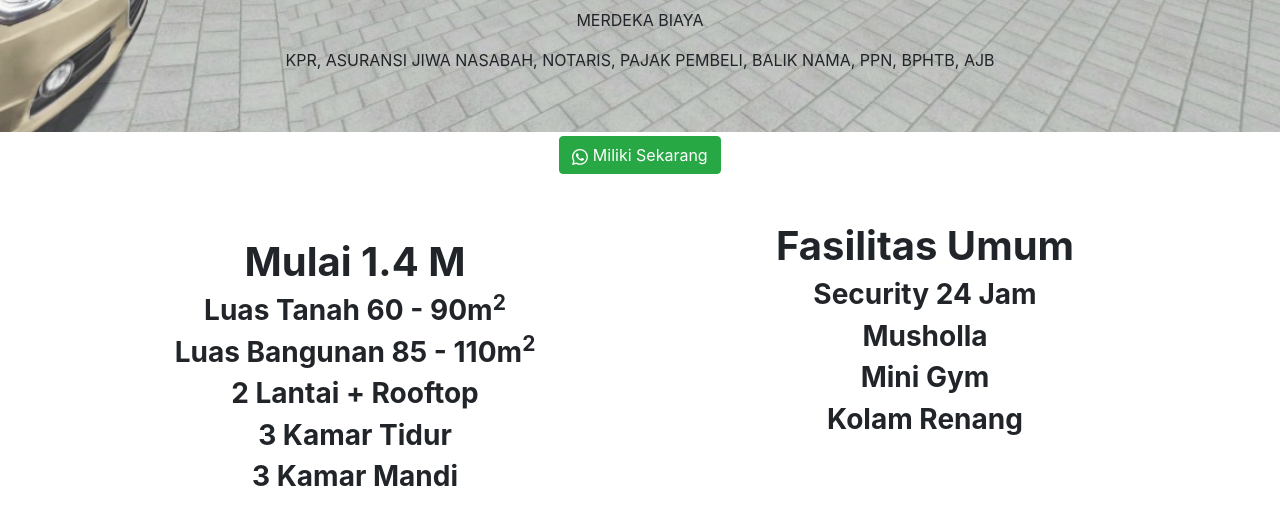
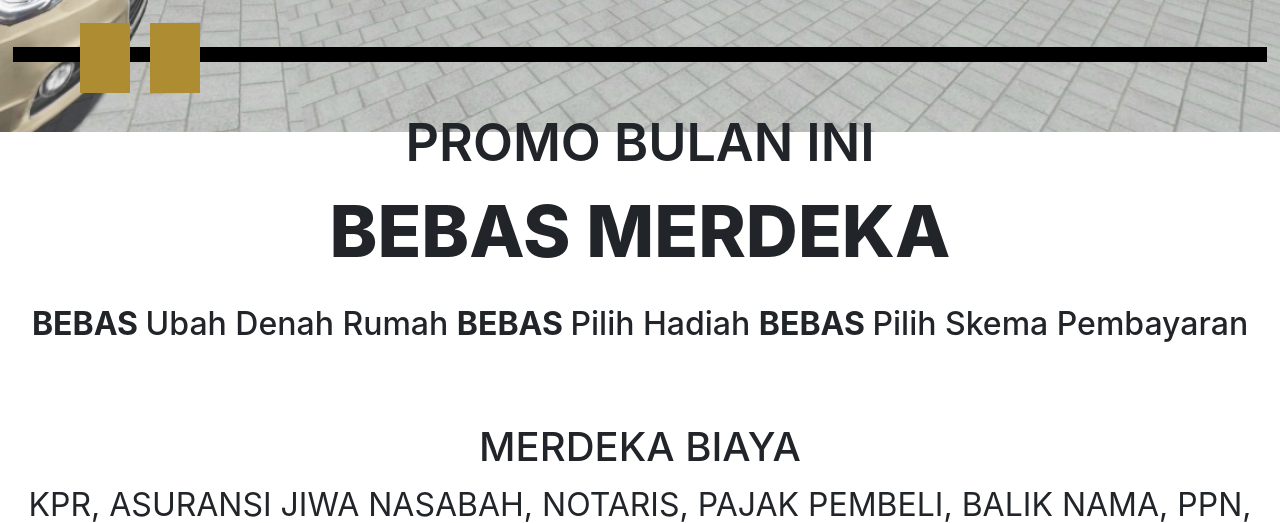
Before and after one commit to Fadil3/test-mb, a PHP site: page / in a window 1280 px wide. Shown: the part 668-1191 px from the top of the page. Run offline with PHP 8.4, Linux system fonts and the light colour scheme; some libraries are stand-ins or nearby versions.

Commit message:
Update style.css

```diff
--- a/style.css
+++ b/style.css
@@ -45,3 +45,332 @@ a:active {
   position: absolute;
   z-index: -1;
 }
+
+* {
+  box-sizing: border-box;
+}
+/* nav{
+    opacity: 0.3;
+} */
+.nav-link {
+  font-style: normal;
+  font-weight: 700;
+  font-size: 24px;
+  line-height: 28px;
+
+  color: #ffffff;
+}
+
+.section-headersatu {
+  background-image: url(assets/image/bg0.png);
+  /* padding-top: 250px;*/
+  min-height: 667px;
+  background-size: cover;
+}
+
+.text-1 {
+  font-style: normal;
+  font-weight: 400;
+  font-size: 64px;
+  /* line-height: 80px; */
+  /* identical to box height */
+
+  text-align: center;
+}
+
+.text-2 {
+  font-style: normal;
+  font-weight: 700;
+  font-size: 84px;
+  line-height: 103px;
+  text-align: center;
+}
+
+.text-3 {
+  font-style: normal;
+  font-weight: 400;
+  font-size: 34px;
+  line-height: 45px;
+  text-align: center;
+}
+
+.text-4 {
+  margin-top: 50px;
+  font-style: normal;
+  font-weight: 600;
+  font-size: 52px;
+  line-height: 61px;
+}
+
+.text-5 {
+  font-weight: 800;
+  font-size: 72px;
+  line-height: 84px;
+}
+
+.text-6 {
+  font-weight: 500;
+  font-size: 32px;
+  line-height: 38px;
+}
+.text-7 {
+  font-weight: 500;
+  font-size: 40px;
+  line-height: 47px;
+}
+
+.text-8 {
+  font-weight: 400;
+  font-size: 32px;
+  line-height: 38px;
+  text-align: center;
+}
+
+.section-headerdua {
+  min-height: 810px;
+}
+@media only screen and (min-width: 500px) {
+  .containertiga {
+    max-width: 100%;
+    padding: 0;
+  }
+}
+
+.content-headertiga1,
+.content-headertiga2 {
+  width: 60%;
+}
+
+.content-headertiga2 {
+  margin-top: 50%;
+}
+
+@media only screen and (max-width: 800px) {
+  .content-headertiga1,
+  .content-headertiga2 {
+    width: 80%;
+  }
+}
+
+@media only screen and (max-width: 1000px) {
+  .content-headertiga2 {
+    margin-top: 10%;
+  }
+}
+.section-headertiga {
+  /* background-image: url(assets/image/bg1.png); */
+  /* background-repeat: repeat-x; */
+  /* background-size: 40%; */
+  /* padding-top: 250px;*/
+  /* min-height: 1217px;  */
+  min-height: 720px;
+  /* background-size:cover;  */
+}
+
+.bg1-headertiga {
+  background-image: url(assets/image/bg1.png);
+  background-size: cover;
+}
+
+.bg2-headertiga {
+  background-image: url(assets/image/bg2.png);
+  background-size: cover;
+}
+
+.section-headerempat {
+  min-height: 720px;
+}
+
+.garis1 {
+  position: absolute;
+  height: 70px;
+  width: 50px;
+  background-color: #ad8c32;
+  left: 80px;
+}
+
+.garis2 {
+  position: absolute;
+  height: 70px;
+  width: 50px;
+  background-color: #ad8c32;
+  left: 150px;
+}
+
+.garis3 {
+  height: 15px;
+  /* width: 90%; */
+  margin-left: 1%;
+  margin-right: 1%;
+  background-color: black;
+}
+.garis4 {
+  height: 15px;
+  margin-left: 10%;
+  margin-right: 10%;
+  background-color: black;
+  margin-bottom: 50px;
+}
+
+.garis5 {
+  height: 1375.03px;
+  width: 10px;
+  background-color: #ad8c32;
+}
+
+.photo-1 {
+  position: absolute;
+  width: 330px;
+  left: 182px;
+  top: 95px;
+}
+
+.photo-2 {
+  position: absolute;
+  width: 330px;
+  left: 0px;
+  top: 190px;
+}
+
+.photo-3 {
+  position: relative;
+  width: 330px;
+  left: 182px;
+  top: 352px;
+}
+
+.section-kontenSatu {
+  background-image: url(assets/image/bg1.jpg);
+  padding-top: 250px;
+  min-height: 1217px;
+  background-size: cover;
+}
+
+.section-kontenDua {
+  background-image: url(assets/image/bg3.jpg);
+  padding-top: 250px;
+  min-height: 1217px;
+  background-size: cover;
+}
+
+.section-kontenTiga {
+  background-image: url(assets/image/bg5.jpg);
+  padding-top: 150px;
+  min-height: 1000px;
+  background-size: cover;
+}
+
+.section-boxWhite {
+  background-color: #fff;
+  padding: 20px;
+  box-shadow: 10px 10px 20px !important;
+}
+
+.section-boxBlack {
+  background-color: rgb(0, 0, 0, 0.5);
+  padding: 20px;
+  box-shadow: 10px 10px 20px !important;
+  color: white;
+}
+
+.kotak1 {
+  height: 50px;
+  width: 15px;
+  background-color: black;
+}
+
+.kotak2 {
+  /* position: relative; */
+  height: 20px;
+  width: 1300px;
+  background-color: black;
+}
+
+.kotak3 {
+  /* position: absolute; */
+  height: 20px;
+  width: 1000px;
+  background-color: black;
+}
+
+.kotak4 {
+  /* position: relative; */
+  height: 20px;
+  width: 900px;
+  background-color: black;
+}
+
+.kotak5 {
+  position: absolute;
+  height: 70px;
+  width: 50px;
+  background-color: #ad8c32;
+  left: 50px;
+}
+
+.kotak6 {
+  position: absolute;
+  height: 70px;
+  width: 50px;
+  background-color: #ad8c32;
+  left: 120px;
+}
+
+.kotak7 {
+  position: relative;
+  height: 20px;
+  width: 900px;
+  background-color: black;
+}
+
+.spasi {
+  height: 400px;
+}
+
+/* Carousel */
+.card {
+  position: absolute;
+  width: 60%;
+  height: 100%;
+  left: 0;
+  right: 0;
+  margin: auto;
+  transition: transform 0.4s ease;
+  cursor: pointer;
+}
+
+input[type='radio'] {
+  display: none;
+}
+
+.foto {
+  width: 100%;
+  height: 500px;
+  border-radius: 10px;
+  object-fit: cover;
+}
+
+#item-1:checked ~ .cards #song-3,
+#item-2:checked ~ .cards #song-1,
+#item-3:checked ~ .cards #song-2 {
+  transform: translatex(-40%) scale(0.8);
+  opacity: 0.4;
+  z-index: 0;
+}
+
+#item-1:checked ~ .cards #song-2,
+#item-2:checked ~ .cards #song-3,
+#item-3:checked ~ .cards #song-1 {
+  transform: translatex(40%) scale(0.8);
+  opacity: 0.4;
+  z-index: 0;
+}
+
+#item-1:checked ~ .cards #song-1,
+#item-2:checked ~ .cards #song-2,
+#item-3:checked ~ .cards #song-3 {
+  transform: translatex(0) scale(1);
+  opacity: 1;
+  z-index: 1;
+}
+/* Carousel */
```
